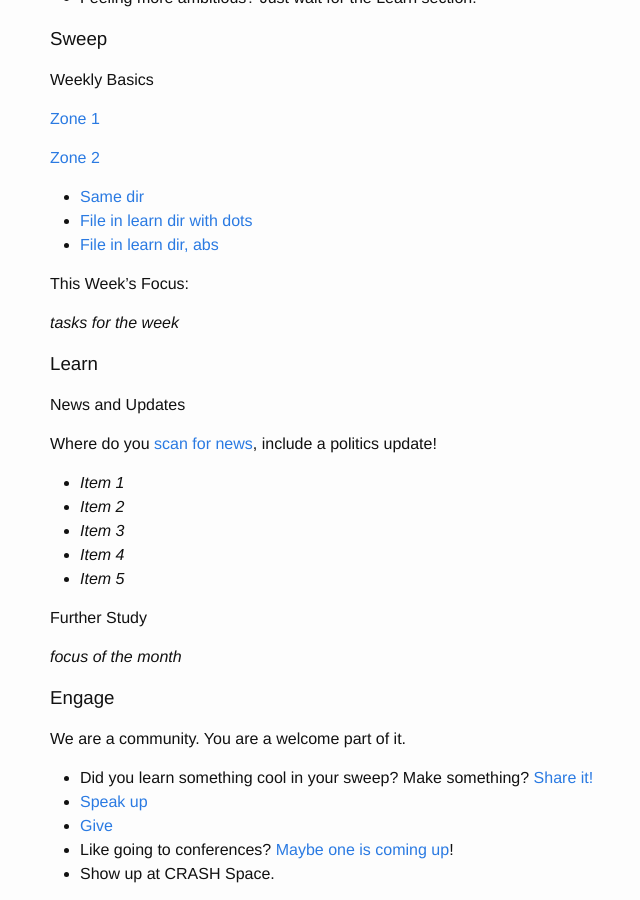
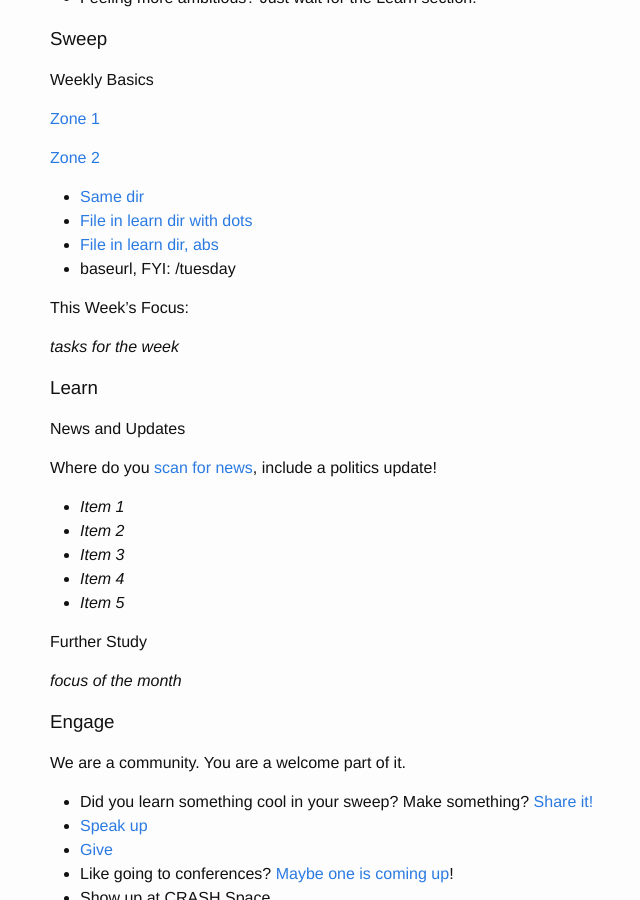
Before and after one commit to CRASHSpace/tuesday, a Jekyll site: the page built from _sweep/template.md, in a window 1280 px wide and 900 px high, scrolled down 538 px. Shown: the whole window, without its empty margins (220-860 px from the left). Built offline with Jekyll 4.4.1, drawn with Linux system fonts in a browser that asks for light colours.

Commit message:
let's see base url, too.

```diff
--- a/_sweep/template.md
+++ b/_sweep/template.md
@@ -43,6 +43,7 @@ _focus of the month_
 * [Same dir](sweep_basic_checklist.md)
 * [File in learn dir with dots](../_learn/01-news.md)
 * [File in learn dir, abs](/_learn/01-news.md)
+* baseurl, FYI: {{ site.baseurl }}
 
 #### This Week’s Focus:
 
```
